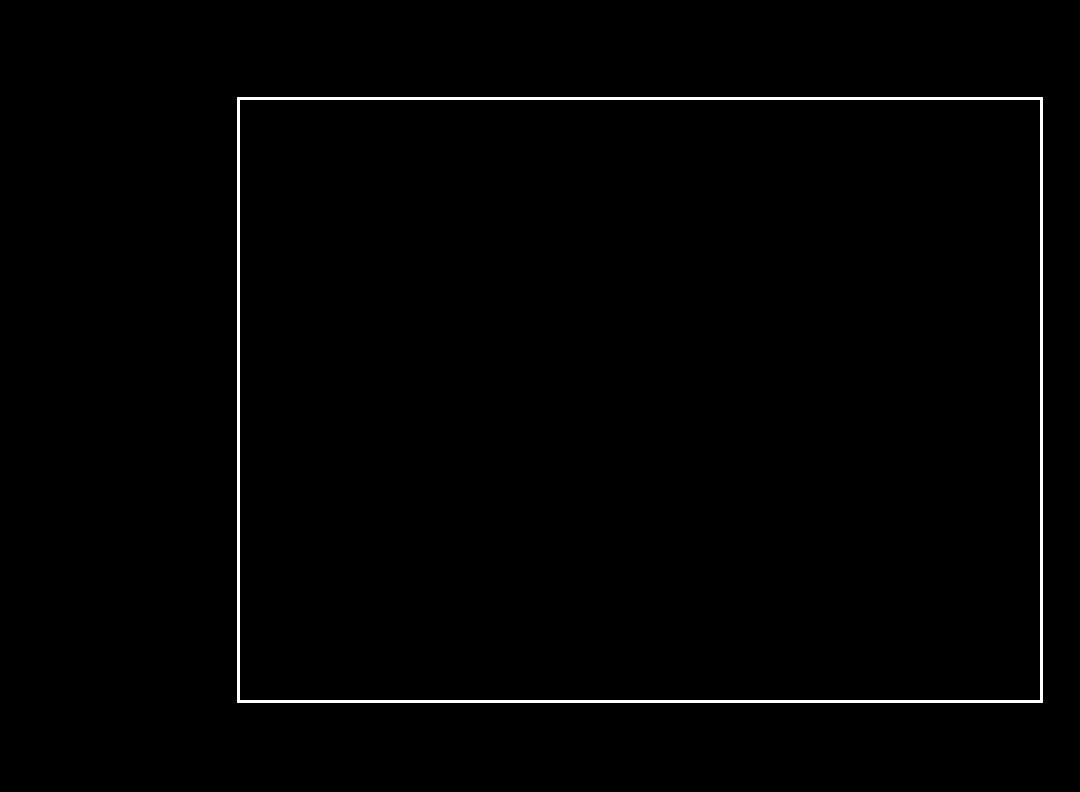
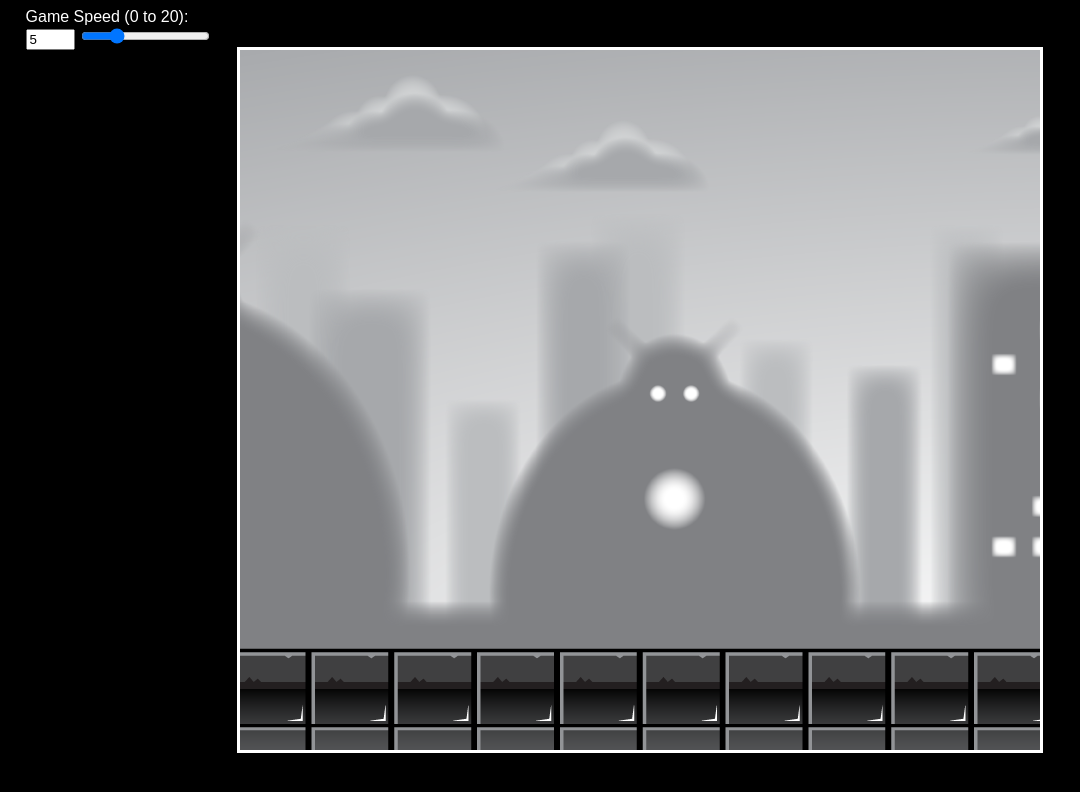
Before and after one commit to deepagkumar/js-game, a plain HTML site: page parallax-animation/index.html in a window 1280 px wide. Shown: the whole page, without its empty margins (0-1080 px from the left). Drawn offline with Linux system fonts and the light colour scheme.

Commit message:
parallax animation with slider

```diff
--- a/parallax-animation/css/styles.css
+++ b/parallax-animation/css/styles.css
@@ -1,5 +1,8 @@
 body {
     background-color: black;
+    font-style: normal;
+    font-family: Arial, Helvetica, sans-serif;
+    color: white;
 }
 
 #canvas1 {
@@ -8,6 +11,13 @@ body {
     left: 50%;
     top: 50%;
     width: 800px;
-    height: 600px;
+    height: 700px;
     transform: translate(-50%, -50%);
 }
+
+.gameSpeedSlider {
+    position: absolute;
+    left: 2%;
+    width: 200px;
+    height: 500px;
+}
--- a/parallax-animation/index.html
+++ b/parallax-animation/index.html
@@ -11,6 +11,12 @@
         <link rel="stylesheet" href="css/styles.css">
     </head>
     <body>
+        <div class="gameSpeedSlider">
+            <label for="gameSpeed">Game Speed (0 to 20):</label>
+            <input id="gameSpeed" type="text" readonly="readonly" value="5" size="3"/>
+            <input type="range" id="gameSpeedSlider" min="0" max="20" value="5"/>
+        </div>
+
         <canvas id="canvas1"></canvas>
 
         <script src="js/scripts.js"></script>
--- a/parallax-animation/js/scripts.js
+++ b/parallax-animation/js/scripts.js
@@ -2,4 +2,63 @@ const canvas = document.getElementById("canvas1");
 const ctx = canvas.getContext('2d');
 
 const CANVAS_WIDTH = canvas.width = 800;
-const CANVAS_HEIGHT = canvas.height = 600;
+const CANVAS_HEIGHT = canvas.height = 700;
+
+const backgroundImageLayer1 = new Image();
+backgroundImageLayer1.src = 'images/layer-1.png'
+const backgroundImageLayer2 = new Image();
+backgroundImageLayer2.src = 'images/layer-2.png'
+const backgroundImageLayer3 = new Image();
+backgroundImageLayer3.src = 'images/layer-3.png'
+const backgroundImageLayer4 = new Image();
+backgroundImageLayer4.src = 'images/layer-4.png'
+const backgroundImageLayer5 = new Image();
+backgroundImageLayer5.src = 'images/layer-5.png'
+
+let gameSpeed = document.getElementById("gameSpeed").value;
+document.getElementById("gameSpeedSlider").addEventListener('change', (e)=>{
+    document.getElementById("gameSpeed").value = e.target.value;
+    gameSpeed = e.target.value;
+});
+
+class Layer {
+    constructor(image, speedModifier){
+        this.width = 2400;
+        this.height = 720;
+        this.x = 0;
+        this.y = 0;
+        this.image = image;
+        this.speedModifier = speedModifier;
+    }
+
+    update(){
+        this.x = this.x - gameSpeed * this.speedModifier;
+        if(this.x < -this.width){
+            this.x = 0;
+        }
+    }
+    draw(){
+        ctx.drawImage(this.image, this.x, 0);
+        ctx.drawImage(this.image, this.x + this.width, 0);
+    }
+}
+
+const layer1 = new Layer(backgroundImageLayer1, 0.2);
+const layer2 = new Layer(backgroundImageLayer2, 0.4);
+const layer3 = new Layer(backgroundImageLayer3, 0.6);
+const layer4 = new Layer(backgroundImageLayer4, 0.8);
+const layer5 = new Layer(backgroundImageLayer5, 1);
+
+const layerArray = [layer1, layer2, layer3, layer4, layer5];
+
+function animate(){
+    ctx.clearRect(0, 0, CANVAS_WIDTH, CANVAS_HEIGHT);
+    layerArray.forEach(layer => {
+        layer.update();
+        layer.draw();
+    });
+
+    requestAnimationFrame(animate);
+}
+
+animate();
```
